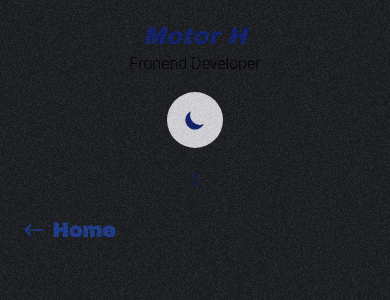
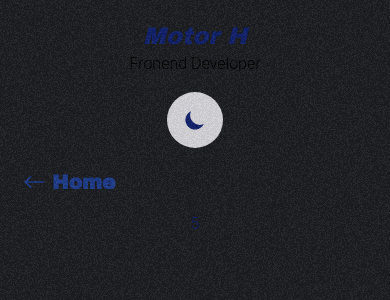
Before and after one commit to ghkdsigm/new-portfolio-2022-v3, a Vue app: page /study in a window 390 px wide. Shown: the top 300 px of the page. Built offline with nearby package versions, Linux system fonts and the light colour scheme; a web font is replaced by a local one.

Commit message:
반응형 뒤로가기 수정

```diff
--- a/src/components/common/BackHome.vue
+++ b/src/components/common/BackHome.vue
@@ -1,5 +1,5 @@
 <template>
-  <div class="mt-12">
+  <div class="lg:mt-12 mt-0">
     <router-link to="/" class="flex items-center" style="font-family: 'Archivo Black', sans-serif;">
       <!-- <svg version="1.1" class="w-4 dark:fill-orange-300 fill-blue-900 mr-2" xmlns="http://www.w3.org/2000/svg" xmlns:xlink="http://www.w3.org/1999/xlink" x="0px" y="0px" viewBox="0 0 1000 1000" enable-background="new 0 0 1000 1000" xml:space="preserve">
       <metadata> Svg Vector Icons : http://www.onlinewebfonts.com/icon </metadata>
--- a/src/pages/Career.vue
+++ b/src/pages/Career.vue
@@ -1,7 +1,7 @@
 <template>
   <div class="dark:text-primary text-third">
-    <BackHome class="absolute"></BackHome>
-    <div>3</div>
+    <BackHome class="relative"></BackHome>
+    <div class="relative mt-4">3</div>
   </div>
 </template>
 
--- a/src/pages/Contact.vue
+++ b/src/pages/Contact.vue
@@ -1,7 +1,7 @@
 <template>
   <div class="dark:text-primary text-third">
-    <BackHome class="absolute"></BackHome>
-    <div>6</div>
+    <BackHome class="relative"></BackHome>
+    <div class="relative mt-4">6</div>
   </div>
 </template>
 
--- a/src/pages/Info.vue
+++ b/src/pages/Info.vue
@@ -1,7 +1,7 @@
 <template>
   <div class="dark:text-primary text-third">
-    <BackHome class="absolute"></BackHome>
-    <div>2</div>
+    <BackHome class="relative"></BackHome>
+    <div class="relative mt-4">2</div>
   </div>
 </template>
 
--- a/src/pages/Study.vue
+++ b/src/pages/Study.vue
@@ -1,7 +1,7 @@
 <template>
   <div class="dark:text-primary text-third">
-    <BackHome class="absolute"></BackHome>
-    <div>5</div>
+    <BackHome class="relative"></BackHome>
+    <div class="relative mt-4">5</div>
   </div>
 </template>
 
--- a/src/pages/Works.vue
+++ b/src/pages/Works.vue
@@ -1,7 +1,7 @@
 <template>
   <div class="dark:text-primary text-third">
-    <BackHome class="absolute"></BackHome>
-    <div>4</div>
+    <BackHome class="relative"></BackHome>
+    <div class="relative mt-4">4</div>
   </div>
 </template>
 
```
